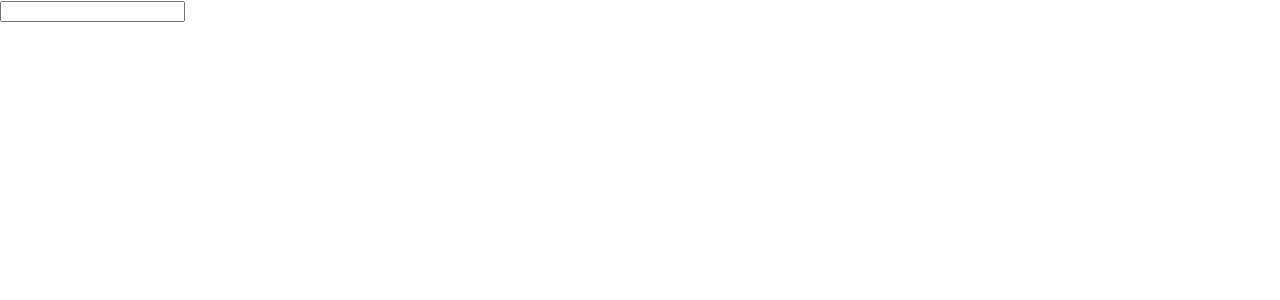
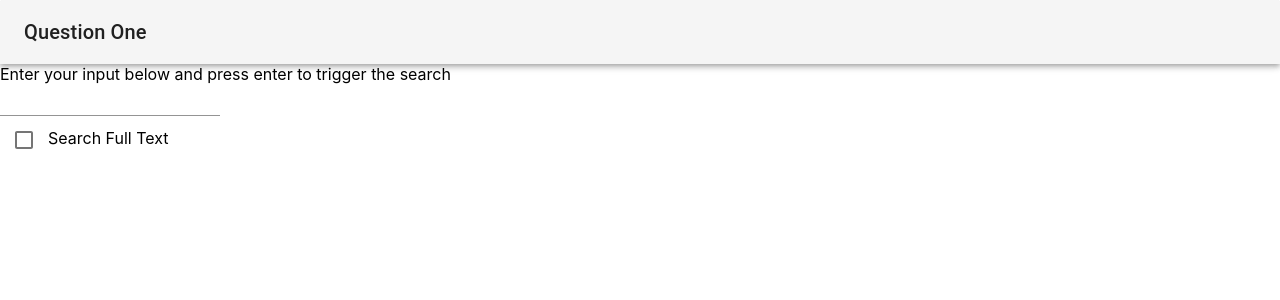
Before and after one commit to herrmondlicht/activity, a React (Create React App) app in the folder front/: page / in a window 1280 px wide. Shown: the top 300 px of the page. Built offline with nearby package versions, Linux system fonts and the light colour scheme.

Commit message:
feat(QuestionOne): component
Finishes the exercise

```diff
--- /dev/null
+++ b/front/src/components/Country/CountryDetails.js
@@ -0,0 +1,42 @@
+import React from 'react'
+import propTypes from 'prop-types'
+import styles from './styles/CountryDetails.css'
+import CountryDetailsField from './CountryDetailsField';
+
+export const createCountryDetails = (React) => {
+
+
+  class CountryDetails extends React.Component {
+
+    static propTypes = {
+      data: propTypes.object
+    }
+
+
+
+    render() {
+      const { data } = this.props
+      return (
+        <div className={styles['country-details']}>
+          <div className={styles['country-details__header']}>
+            <img src={data.flag} className={styles['country-details__header__flag']} alt="flag" />
+          </div>
+          <div className={styles['country-details__body']}>
+            <CountryDetailsField value={data.name} title={'Name'} />
+            <CountryDetailsField value={data.capital} title={'Capital'} />
+            <CountryDetailsField value={data.region} title={'Region'} />
+            <CountryDetailsField value={data.population} title={'Population'} />
+            <CountryDetailsField value={data.demonym} title={'Demonym'} />
+            <CountryDetailsField value={data.currencies[0] && data.currencies[0].name} title={'Main Currency'} />
+          </div>
+        </div>
+      )
+    }
+
+  }
+
+  return CountryDetails
+
+}
+
+export default createCountryDetails(React)
--- /dev/null
+++ b/front/src/components/Country/CountryDetailsField.js
@@ -0,0 +1,37 @@
+import React from 'react'
+import propTypes from 'prop-types'
+import styles from './styles/CountryDetailsField.css'
+
+
+export const createCountryDetailsField = (React) => {
+
+
+  class CountryDetailsField extends React.Component {
+
+    static propTypes = {
+      value: propTypes.string,
+      title: propTypes.string
+    }
+
+    render() {
+      const { value, title } = this.props
+      return (
+        <div className={styles['country-details-field']}>
+          <div
+            className={styles['country-details-field__field']}
+          >{`${title}:`}</div>
+          <div
+            style={{ fontSize: '1.8em', marginLeft: '5px' }}
+            className={styles['country-details-field__field']}>{value}</div>
+        </div>
+      )
+    }
+
+  }
+
+  return CountryDetailsField
+
+}
+
+
+export default createCountryDetailsField(React)
--- /dev/null
+++ b/front/src/components/Country/styles/CountryDetails.css
@@ -0,0 +1,16 @@
+:local(.country-details) {
+  background-color: #eeeeee;
+  padding: 50px;
+  display: flex;
+  flex-flow: row;
+}
+
+:local(.country-details__header__flag){
+  height: 200px;
+  margin: 0 auto 20px auto;
+}
+
+:local(.country-details__header){
+  margin-right: 50px;
+  display: flex;
+}
--- /dev/null
+++ b/front/src/components/Country/styles/CountryDetailsField.css
@@ -0,0 +1,11 @@
+:local(.country-details-field){
+  display: flex;
+  flex-flow: row;
+  align-content: center;
+}
+
+:local(.country-details-field__field){
+  font-size: 1.3em;
+  align-items: center;
+  display: flex;
+}
--- /dev/null
+++ b/front/src/components/CustomAppBar/index.js
@@ -0,0 +1,35 @@
+import React from 'react'
+import propTypes from 'prop-types'
+import AppBar from '@material-ui/core/AppBar';
+import Toolbar from '@material-ui/core/Toolbar';
+import Typography from '@material-ui/core/Typography';
+
+export const createCustomAppBar = (React) => {
+
+
+  class CustomAppBar extends React.Component {
+
+    static propTypes = {
+      title: propTypes.string
+    }
+
+    render() {
+      const { title = 'Activity' } = this.props;
+      return (
+          <AppBar position="static" color="default">
+            <Toolbar>
+              <Typography variant="h6" color="inherit">
+                {title}
+              </Typography>
+            </Toolbar>
+          </AppBar>
+      )
+    }
+
+  }
+
+  return CustomAppBar
+
+}
+
+export default createCustomAppBar(React)
--- a/front/src/components/Main/MainPage.js
+++ b/front/src/components/Main/MainPage.js
@@ -1,13 +1,17 @@
 import React from 'react'
 import styles from './styles/MainPage.css'
 import QuestionOnePage from '../QuestionOnePage';
+import CustomAppBar from '../CustomAppBar';
 export const createMainPage = (React) => {
 
   class MainPage extends React.Component {
     render() {
       return (
         <div className={styles['main-page']}>
-          <QuestionOnePage />
+          <CustomAppBar title={'Question One '} />
+          <div className={styles['page-container']}>
+            <QuestionOnePage />
+          </div>
         </div>
       )
     }
--- a/front/src/components/Main/styles/MainPage.css
+++ b/front/src/components/Main/styles/MainPage.css
@@ -1,6 +1,17 @@
 :local(.main-page){
-  height: 100vh;
-  width: 100vw;
+  min-height: 100vh;
+  height: 100%;
+  width: 100%;
   box-sizing: border-box;
   position: absolute;
+  display: flex;
+  flex-flow: column;
 }
+
+:local(.page-container){
+  height:100%;
+  width:100%;
+  box-sizing:border-box;
+  padding: 30px;
+  overflow: auto
+}
--- a/front/src/components/QuestionOnePage/index.js
+++ b/front/src/components/QuestionOnePage/index.js
@@ -4,6 +4,8 @@ import propTypes from 'prop-types'
 import getApiHandler from '../../utils/api'
 import SearchBar from "../SearchBar";
 import styles from './styles/QuestionOnePage.css'
+import CountryDetails from '../Country/CountryDetails';
+import { Checkbox, LinearProgress } from '@material-ui/core';
 
 export const createQuestionOnePage = (React, { APIHandler = getApiHandler() } = {}) => {
 
@@ -13,24 +15,53 @@ export const createQuestionOnePage = (React, { APIHandler = getApiHandler() } =
     static propTypes = {}
 
     state = {
-      data: []
+      data: [],
+      searchFullText: false,
+      isFetching: false
     }
 
-    searchCountryByName = (name) =>
-      name && APIHandler.searchCountryByName({ name })
-        .then(data => this.setState({ data }))
+    toggleLoading = (value) => this.setState({ isFetching: value })
+
+    searchCountryByName = (name, searchFullText = this.state.searchFullText) => {
+      const FETCHING_TRUE = true
+      if (name) {
+        this.toggleLoading(FETCHING_TRUE)
+        return APIHandler.searchCountryByName({ name, searchFullText })
+          .then(data => this.setState({ data, isFetching: !FETCHING_TRUE }))
+      }
+    }
+
+    handleSearchFullText = event =>
+      this.setState({ searchFullText: event.target.checked });
 
     render() {
+      const result = this.state.data[0]
+      const { searchFullText, isFetching } = this.state
       return (
-        <div>
-          <SearchBar searchFor={this.searchCountryByName} />
-          <div>
-            {this.state.data.map(s => <div>{s.name}</div>)}
+        <div className={styles['question-one-page']}>
+          <div className={styles['question-one-page__search-bar-container']}>
+            <div>
+              Enter your input below and press enter to trigger the search
+            </div>
+            <div className={styles['question-one-page__search-bar-container__search-bar']}>
+              <SearchBar searchFor={this.searchCountryByName} />
+              <div>
+                <Checkbox
+                  checked={searchFullText}
+                  onChange={this.handleSearchFullText}
+                />
+                Search Full Text
+              </div>
+            </div>
           </div>
-        </div>
+          <div className={styles['question-one-page__details']}>
+            {result && <CountryDetails data={result} />}
+            {isFetching &&
+              <LinearProgress />}
+          </div>
+        </div >
       )
     }
-
   }
 
   return QuestionOnePage
--- a/front/src/components/QuestionOnePage/styles/QuestionOnePage.css
+++ b/front/src/components/QuestionOnePage/styles/QuestionOnePage.css
@@ -0,0 +1,26 @@
+:local(.question-one-page) {
+  box-sizing: border-box;
+  height: 100%;
+  width: 100%;
+  display: flex;
+  flex-flow: column;
+}
+
+:local(.question-one-page__details){
+  margin-top: 25px;
+}
+
+:local(.question-one-page__search-bar-container){
+  align-items: center;
+  display: flex;
+  padding: 20px;
+  background-color: #eeeeee;
+  flex-flow: column
+}
+
+:local(.question-one-page__search-bar-container__search-bar){
+  margin-top: 10px;
+  width: 100%;
+  display: flex;
+  flex-flow: row
+}
--- a/front/src/components/SearchBar/index.js
+++ b/front/src/components/SearchBar/index.js
@@ -1,5 +1,6 @@
 import React from 'react'
 import propTypes from "prop-types";
+import { TextField } from '@material-ui/core';
 
 export const createSearchBar = (React) => {
 
@@ -22,9 +23,12 @@ export const createSearchBar = (React) => {
 
     render() {
       return (
-        <input type="text"
+        <TextField
+          style={{ height: '100%', flexGrow: 1 }}
+          value={this.state.textInput}
           onKeyPress={this.handleTextFieldEnter}
-          onChange={this.setTextInput} />
+          onChange={this.setTextInput}
+        />
       )
     }
   }
--- a/front/src/index.css
+++ b/front/src/index.css
@@ -6,9 +6,22 @@ body {
     sans-serif;
   -webkit-font-smoothing: antialiased;
   -moz-osx-font-smoothing: grayscale;
+  height:100%;
+  width:100%;
+  overflow: hidden;
+}
+
+#root {
+  height:100%;
+  width:100%;
+  overflow: hidden
 }
 
 code {
   font-family: source-code-pro, Menlo, Monaco, Consolas, "Courier New",
     monospace;
 }
+
+div{
+  border-radius: 2px;
+}
--- a/front/src/utils/api.js
+++ b/front/src/utils/api.js
@@ -1,7 +1,7 @@
 
 export default ({ API_ENDPOINT = process.env.REACT_APP_API_ENDPOINT, getFromServer = fetch } = {}) => ({
-  searchCountryByName: ({ name = '' }) => {
-    const endpoint = `${API_ENDPOINT}/countries/${name}`;
+  searchCountryByName: ({ name = '', searchFullText = false }) => {
+    const endpoint = `${API_ENDPOINT}/countries/${name}?fullText=${searchFullText}`;
     return getFromServer(endpoint)
       .then(res => res.json())
   }
```
Also changed, not shown: 2 other files (tests, documents, lock files or other folders).
